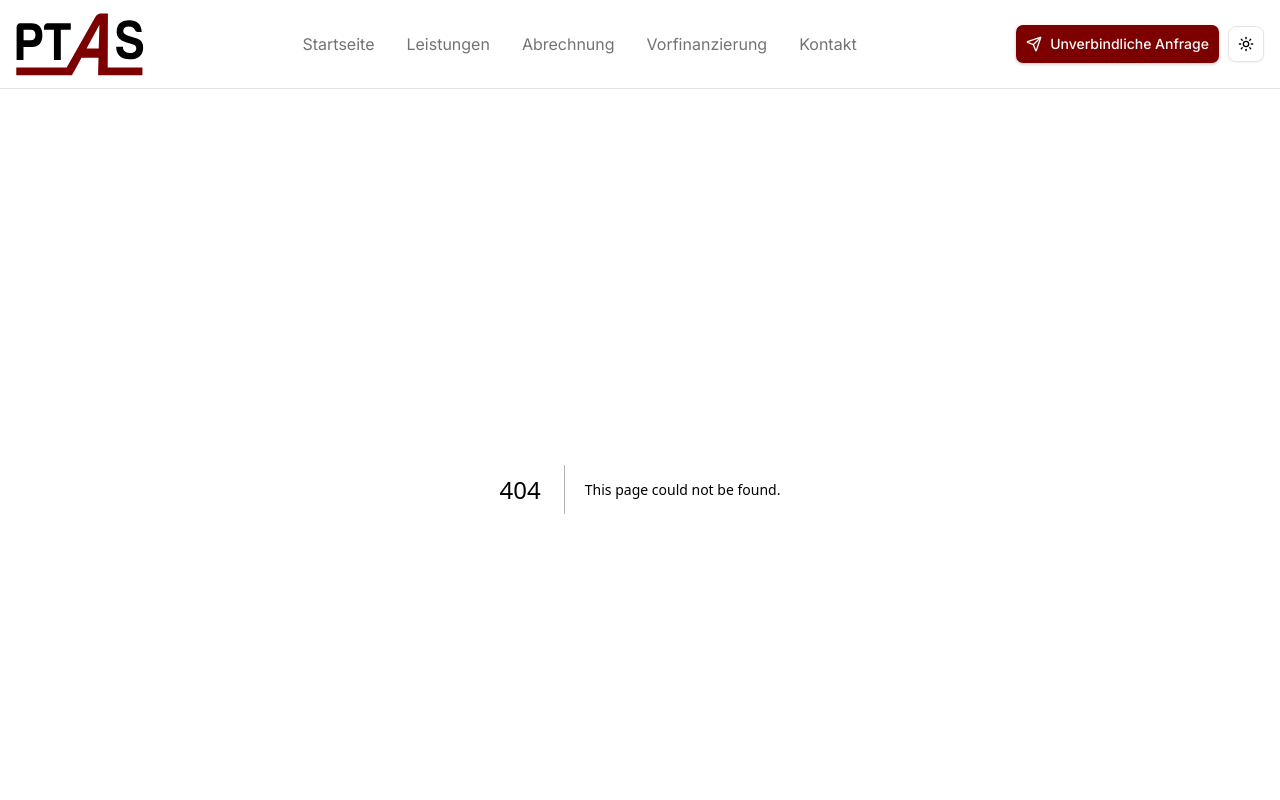
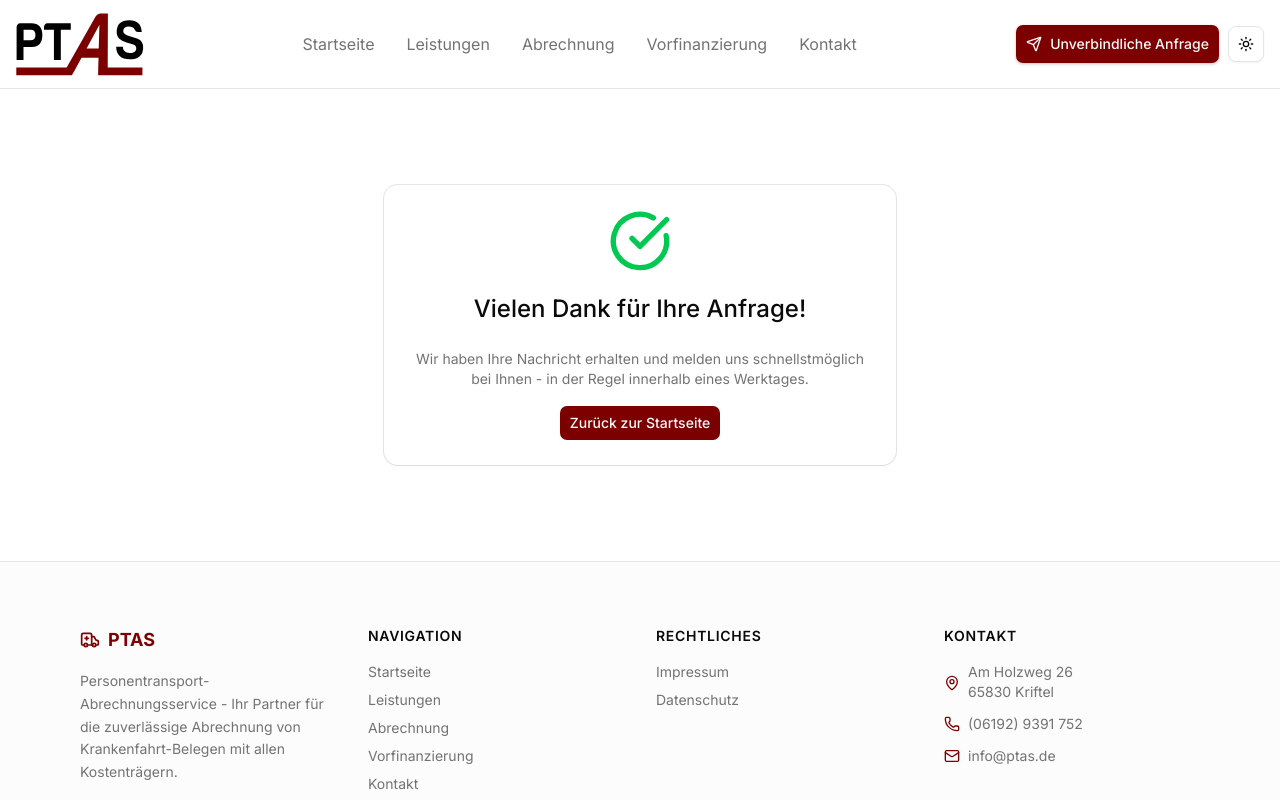
Before and after one commit to Yeah-Jack/ptas, a Next.js app: page /kontakt/danke in a window 1280 px wide. Before the commit this address had no page. Shown: the top 800 px of the page. Built offline with nearby package versions, Linux system fonts and the light colour scheme.

Commit message:
Create thank you page and redirect after form submission, add TODO for Google Ads conversion label in thank you page script

```diff
--- /dev/null
+++ b/app/kontakt/danke/page.tsx
@@ -0,0 +1,55 @@
+import { CheckCircle } from "lucide-react";
+import type { Metadata } from "next";
+import Link from "next/link";
+import Script from "next/script";
+import { Button } from "@/components/ui/button";
+import { Card, CardContent, CardHeader, CardTitle } from "@/components/ui/card";
+
+export const metadata: Metadata = {
+	title: "Vielen Dank | PTAS",
+	description:
+		"Danke für Ihre Anfrage! Wir haben Ihre Nachricht erhalten und melden uns schnellstmöglich bei Ihnen - in der Regel innerhalb eines Werktages.",
+	openGraph: {
+		title: "Vielen Dank | PTAS",
+		description:
+			"Danke für Ihre Anfrage! Wir haben Ihre Nachricht erhalten und melden uns schnellstmöglich bei Ihnen - in der Regel innerhalb eines Werktages.",
+		url: "https://ptas.de/kontakt/danke",
+	},
+	robots: { index: false, follow: false },
+};
+
+export default function DankePage() {
+	return (
+		<>
+			<Script id="gtag-conversion" strategy="afterInteractive">
+				{`
+          gtag('event', 'conversion', {
+            'send_to': 'AW-10795425279/ENTER_CONVERSION_LABEL_HERE', 					// TODO
+            'value': 100.0,
+            'currency': 'EUR'
+          });
+        `}
+			</Script>
+
+			<div className="flex flex-col items-center justify-center py-24">
+				<Card className="mx-auto max-w-lg text-center">
+					<CardHeader>
+						<CheckCircle className="mx-auto mb-4 size-16 text-green-500" />
+						<CardTitle className="text-2xl">
+							Vielen Dank für Ihre Anfrage!
+						</CardTitle>
+					</CardHeader>
+					<CardContent className="space-y-4">
+						<p className="text-muted-foreground">
+							Wir haben Ihre Nachricht erhalten und melden uns schnellstmöglich
+							bei Ihnen - in der Regel innerhalb eines Werktages.
+						</p>
+						<Button asChild>
+							<Link href="/">Zurück zur Startseite</Link>
+						</Button>
+					</CardContent>
+				</Card>
+			</div>
+		</>
+	);
+}
--- a/app/kontakt/page.tsx
+++ b/app/kontakt/page.tsx
@@ -2,6 +2,7 @@
 
 import { useForm } from "@tanstack/react-form";
 import { Clock, Mail, Phone, Send } from "lucide-react";
+import { useRouter } from "next/navigation";
 import { toast } from "sonner";
 import { FadeInUp } from "@/components/animations/fade-in-up";
 import { Button } from "@/components/ui/button";
@@ -33,6 +34,8 @@ type FormData = {
 };
 
 export default function KontaktPage() {
+	const router = useRouter();
+
 	const defaultValues: FormData = {
 		name: "",
 		unternehmen: "",
@@ -50,7 +53,7 @@ export default function KontaktPage() {
 
 	const form = useForm({
 		defaultValues,
-		onSubmit: async ({ value, formApi }) => {
+		onSubmit: async ({ value }) => {
 			const promise = fetch("/api/contact", {
 				method: "POST",
 				headers: { "Content-Type": "application/json" },
@@ -71,7 +74,7 @@ export default function KontaktPage() {
 
 			try {
 				await promise;
-				formApi.reset();
+				router.push("/kontakt/danke");
 			} catch (_) {}
 		},
 	});
```
